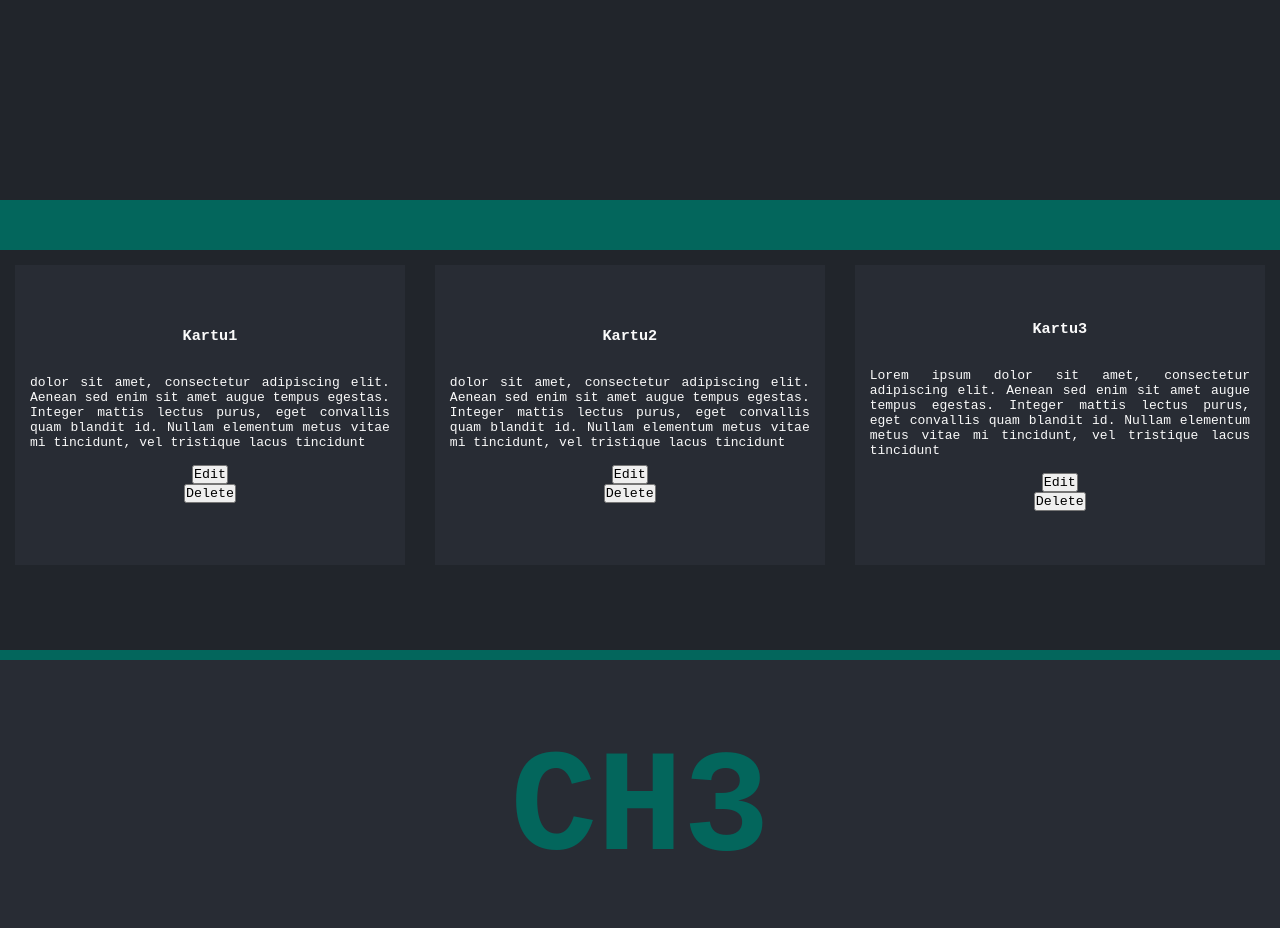
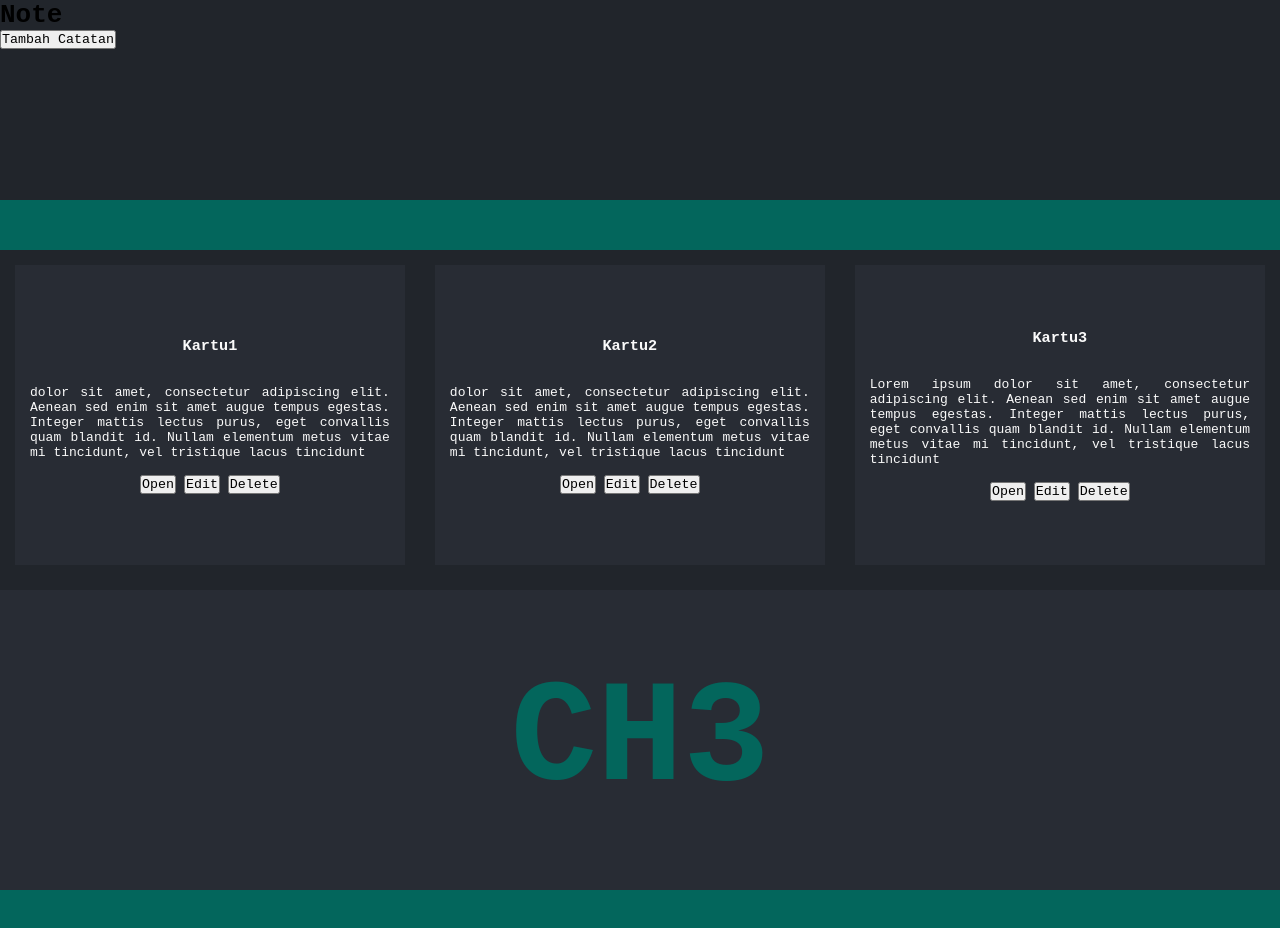
Before and after one commit to jojozzs/Web-Note, a plain HTML site: page index.html in a window 1280 px wide. After the commit the page ends 890 px from the top, so only its background shows below. Drawn offline with Linux system fonts and the light colour scheme.

Commit message:
feat:add some ids and classes for the card

```diff
--- a/index.html
+++ b/index.html
@@ -5,41 +5,66 @@
     <meta name="viewport" content="width=device-width, initial-scale=1.0">
     <link rel="shortcut icon" href="src/ch3.jpg" type="image/x-icon">
     <link rel="stylesheet" href="style.css">
+    <link href="https://fonts.googleapis.com/css2?family=Press+Start+2P&display=swap" rel="stylesheet">
     <title>Web Note</title>
 </head>
 <body>
     <!-- one page, ada button tambah note, ada button hapus note, ada note card -->
     <div class="topSide">
-
+        <div id="header">
+            <h1>Note</h1>
+        </div>
+        <button id="addNoteButton">Tambah Catatan</button>
     </div>
     <div class="botSide">
         <div class = cardscontainer>
             <div class = card>
+                <div class="cardTop">
                  <h3 class = cardTitle>Kartu1</h3>
+                </div>
+                <div class="cardBottom">
                     <p class = cardBody>dolor sit amet, consectetur adipiscing elit. Aenean sed enim sit amet augue tempus egestas.
                         Integer mattis lectus purus, eget convallis quam blandit id. Nullam elementum metus vitae mi
                         tincidunt, vel tristique lacus tincidunt</p>
+                    <div class="cardButtonContainer">
+                        <button class = CardOpenButton>Open</button>
                         <button class = CardEditButton>Edit</button>
                         <button class = CardDeleteButton>Delete</button>
                     </div>
+                </div>
+            </div>
 
             <div class = card>
+                <div class="cardTop">
                     <h3 class = cardTitle>Kartu2</h3>
+                </div>
+                <div class="cardBottom">
                     <p class = cardBody>dolor sit amet, consectetur adipiscing elit. Aenean sed enim sit amet augue tempus egestas.
                         Integer mattis lectus purus, eget convallis quam blandit id. Nullam elementum metus vitae mi
                         tincidunt, vel tristique lacus tincidunt</p>
+                    <div class="cardButtonContainer">
+                        <button class = CardOpenButton>Open</button>
                         <button class = CardEditButton>Edit</button>
                         <button class = CardDeleteButton>Delete</button>
                     </div>
+                </div>
+            </div>
 
             <div class = card>
+                <div class="cardTop">
                     <h3 class = cardTitle>Kartu3</h3>
-                <p class = cardBody>Lorem ipsum
-                    dolor sit amet, consectetur adipiscing elit. Aenean sed enim sit amet augue tempus egestas.
+                </div>
+                <div class="cardBottom">
+                    <p class = cardBody>
+                        Lorem ipsum dolor sit amet, consectetur adipiscing elit. Aenean sed enim sit amet augue tempus egestas.
                         Integer mattis lectus purus, eget convallis quam blandit id. Nullam elementum metus vitae mi
-                    tincidunt, vel tristique lacus tincidunt</p>
+                        tincidunt, vel tristique lacus tincidunt
+                    </p>
+                    <div class="cardButtonContainer">
+                        <button class = CardOpenButton>Open</button>
                         <button class = CardEditButton>Edit</button>
                         <button class = CardDeleteButton>Delete</button>
+                    </div>
             </div>
         </div>
     </div>
```
Lines whose indentation alone changed are shown as unchanged.
